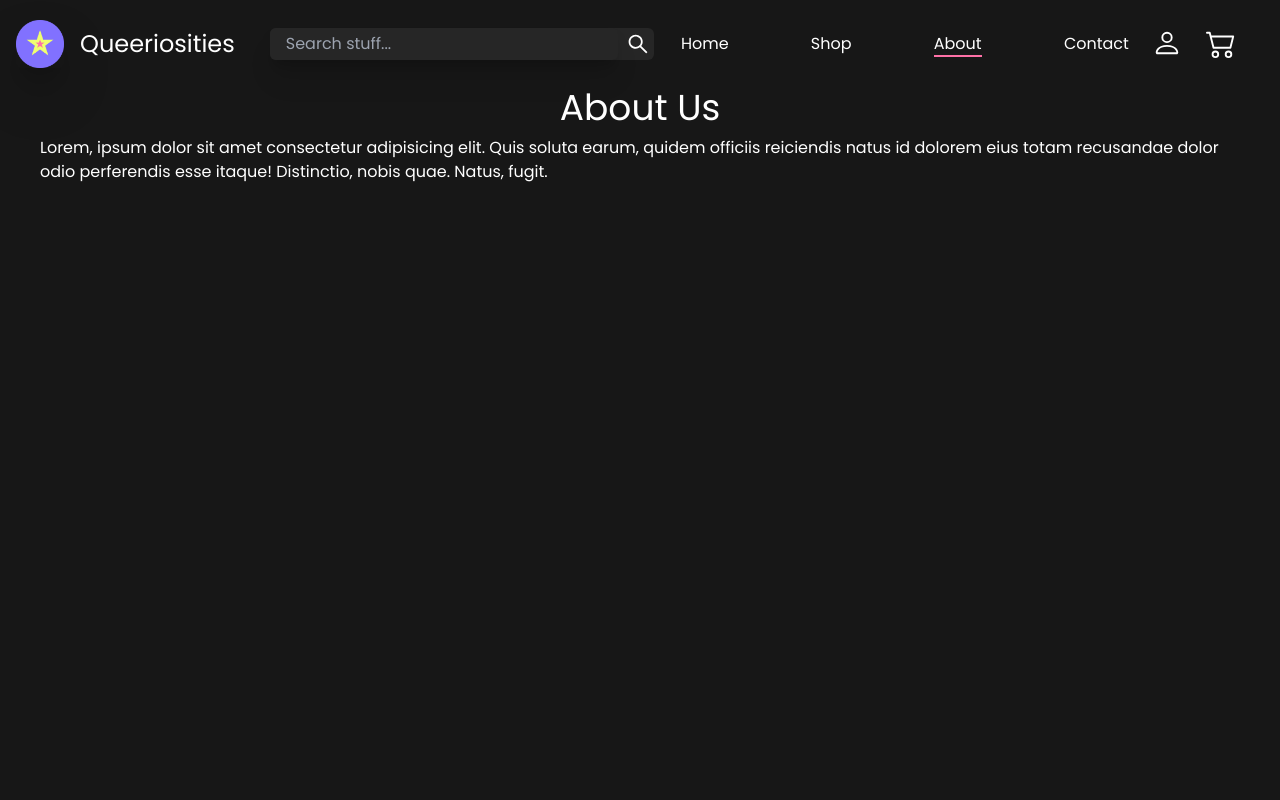
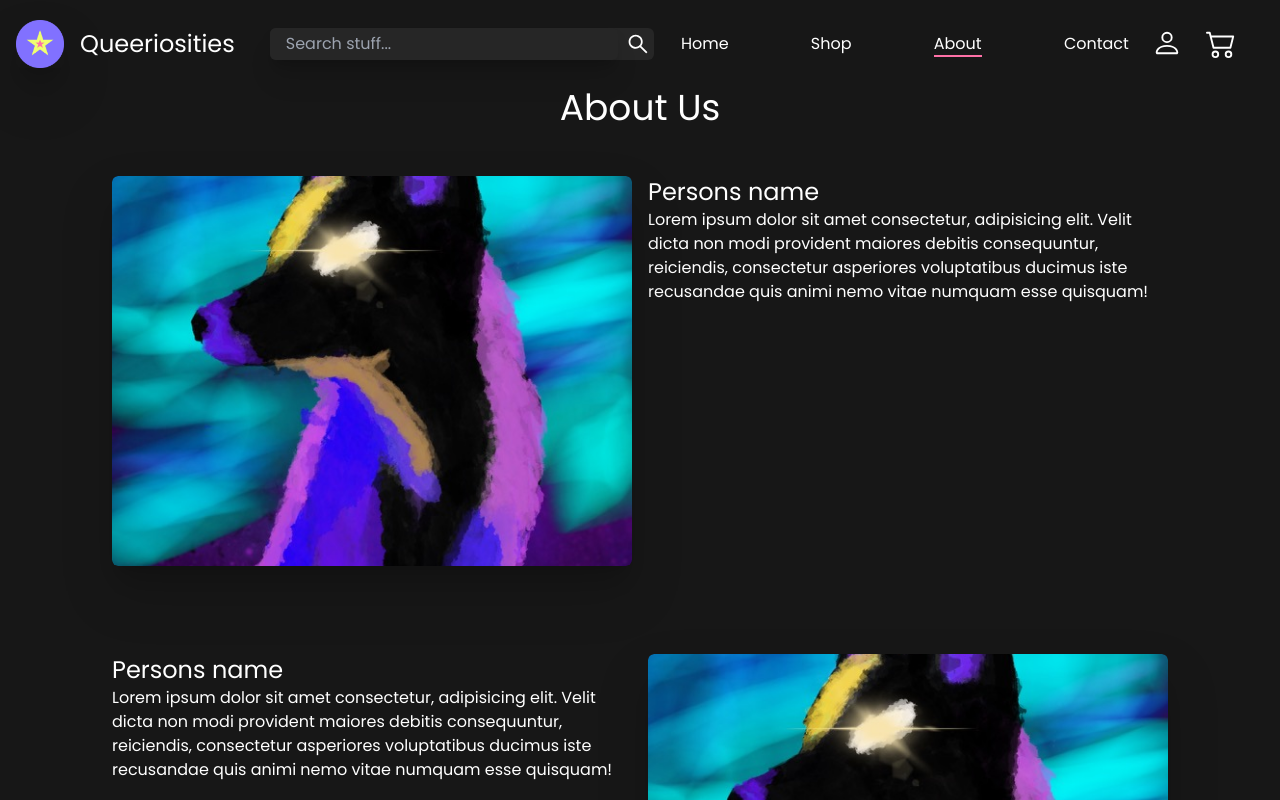
Before and after one commit to dakotadavis58/art-store, a Next.js app: page /about in a window 1280 px wide. Shown: the top 800 px of the page. Built offline with nearby package versions, Linux system fonts and the light colour scheme.

Commit message:
created TwoColSection component, started about pag

```diff
--- /dev/null
+++ b/components/Layout/TwoColSection.jsx
@@ -0,0 +1,35 @@
+import Image from "next/image";
+import React from "react";
+import spaceFox from "../../public/assets/commissions-img.jpeg";
+
+function TwoColSection({ reverse }) {
+  return (
+    <div
+      className={`w-full h-full flex flex-col sm:flex-row gap-2 sm:gap-4 px-8 sm:px-28 justify-center ${
+        reverse && "sm:flex-row-reverse"
+      }`}
+    >
+      <div id="left" className="flex-1">
+        <div className="image-container rounded-md max-h-[30rem] max-w-3xl md:p-0 text-center">
+          <Image
+            alt="Space fox"
+            src={spaceFox}
+            className="imageCover rounded-md aspect-4/3"
+            fill
+          />
+        </div>
+      </div>
+      <div id="right" className="flex-1">
+        <h2 className="text-2xl">Persons name</h2>
+        <p>
+          Lorem ipsum dolor sit amet consectetur, adipisicing elit. Velit dicta
+          non modi provident maiores debitis consequuntur, reiciendis,
+          consectetur asperiores voluptatibus ducimus iste recusandae quis animi
+          nemo vitae numquam esse quisquam!{" "}
+        </p>
+      </div>
+    </div>
+  );
+}
+
+export default TwoColSection;
--- a/pages/about.jsx
+++ b/pages/about.jsx
@@ -1,6 +1,8 @@
 import Head from "next/head";
 import React from "react";
+import TwoColSection from "../components/Layout/TwoColSection";
 import { useSiteData } from "../hooks/siteContext";
+import SectionContainer from "../components/SectionContainer";
 
 function About() {
   const data = useSiteData();
@@ -15,12 +17,16 @@ function About() {
         <link rel="icon" href="/assets/logo.png" />
       </Head>
       <h1 className="text-4xl">About Us</h1>
-      <p>
-        Lorem, ipsum dolor sit amet consectetur adipisicing elit. Quis soluta
-        earum, quidem officiis reiciendis natus id dolorem eius totam recusandae
-        dolor odio perferendis esse itaque! Distinctio, nobis quae. Natus,
-        fugit.
-      </p>
+      <SectionContainer>
+        <div className=" w-screen min-h-[300px] ">
+          <TwoColSection />
+        </div>
+      </SectionContainer>
+      <SectionContainer>
+        <div className=" w-screen min-h-[300px] ">
+          <TwoColSection reverse />
+        </div>
+      </SectionContainer>
     </div>
   );
 }
```
